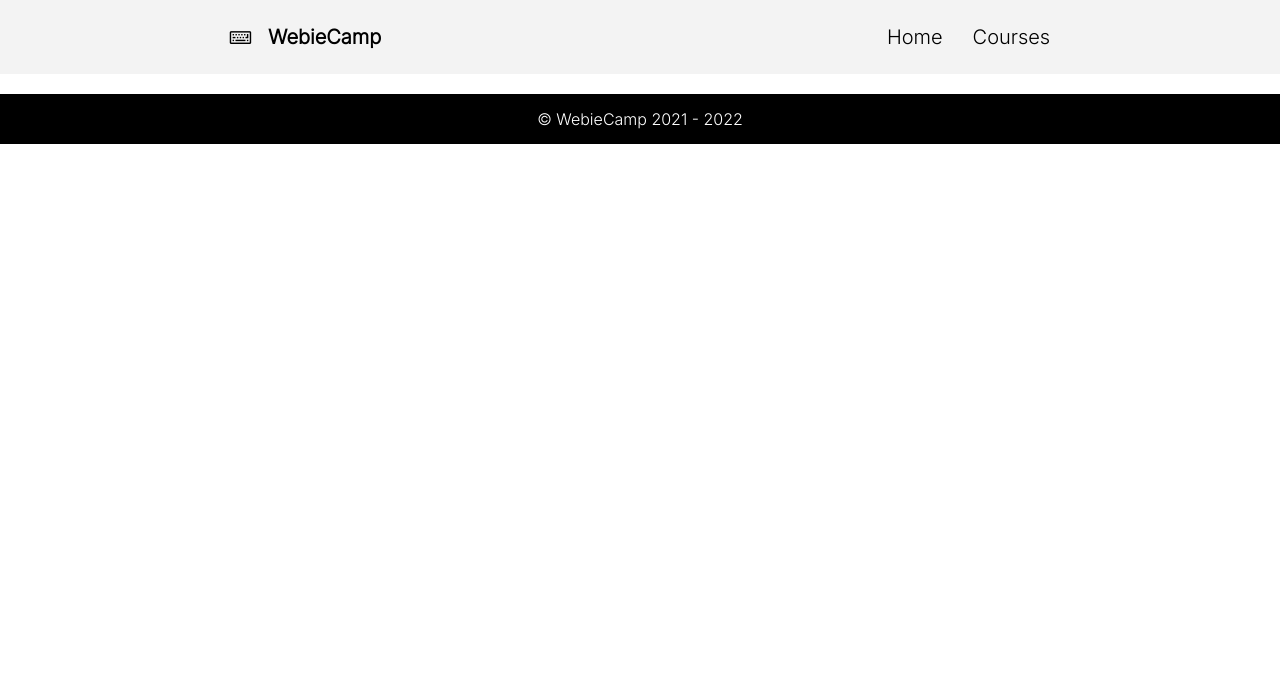
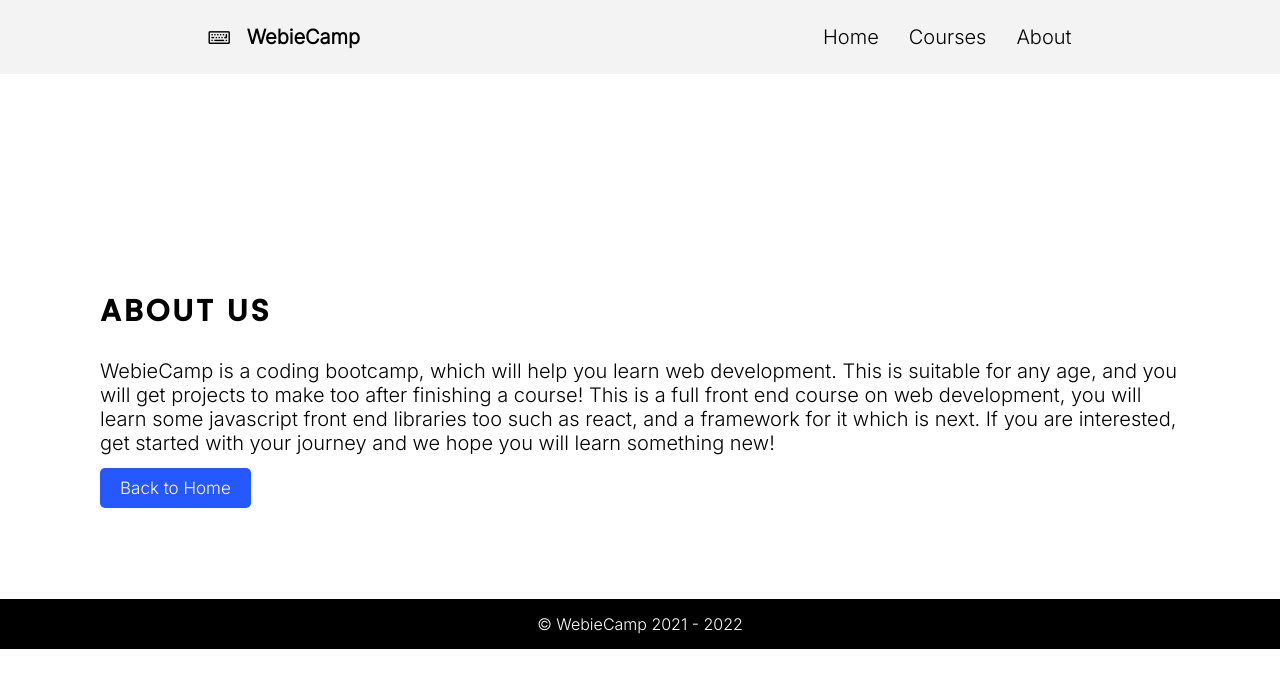
Before and after one commit to professional-procrastinator/Incog-Mark-V, a React (Create React App) app: page /about in a window 1280 px wide. Shown: the top 688 px of the page. Built offline with nearby package versions, Linux system fonts and the light colour scheme.

Commit message:
about page

```diff
--- a/src/About.css
+++ b/src/About.css
@@ -11,6 +11,22 @@
   color: white;
 }
 
+.aboutUsBig {
+  display: flex;
+  justify-content: space-between;
+  align-items: center;
+  padding: 100px;
+  margin-top: 70px;
+  text-align: left;
+  background: white;
+  color: black;
+}
+
+.big {
+  background: white !important;
+  color: black;
+}
+
 @media screen and (max-width: 750px) {
   .aboutUs {
     margin-top: 150px;
@@ -19,6 +35,10 @@
   }
   .aboutImage {
     width: 90% !important;
+  }
+  .aboutUsBig {
+    margin: 15px !important;
+    padding: 40px;
   }
 }
 
@@ -64,6 +84,21 @@
   background: rgb(224, 224, 139);
 }
 
+.aboutBack {
+  padding: 10px 20px;
+  background: rgb(37, 88, 255);
+  color: black;
+  font-size: 17px !important;
+  border-radius: 5px;
+  color: white;
+  transition: all 0.3s;
+  text-decoration: none;
+}
+
+.aboutBack:hover {
+  background: rgb(115, 148, 255);
+}
+
 .aboutDescr {
-  margin-bottom: 0px;
+  margin-bottom: 20px;
 }
--- /dev/null
+++ b/src/AboutMore.js
@@ -0,0 +1,15 @@
+import { Link } from 'react-router-dom'
+import './About.css'
+import React from 'react'
+
+export const AboutMore = () => {
+  return (
+    <div className='aboutUsBig'>
+      <div className='aboutText'>
+        <h2 className='aboutHeading'>ABOUT US</h2>
+        <p className='aboutDescr'>WebieCamp is a coding bootcamp, which will help you learn web development. This is suitable for any age, and you will get projects to make too after finishing a course! This is a full front end course on web development, you will learn some javascript front end libraries too such as react, and a framework for it which is next. If you are interested, get started with your journey and we hope you will learn something new! </p>
+        <Link className='aboutBack' to='/'>Back to Home</Link>
+      </div>
+    </div>
+  )
+}
--- a/src/App.js
+++ b/src/App.js
@@ -8,6 +8,7 @@ import CourseTopDiv from "./courses";
 import About from './About'
 import { WhatWillYouLearn } from './WhatWillYouLearn'
 import { Footer } from './Footer';
+import { AboutMore } from './AboutMore'
 
 import {
     BrowserRouter as Router,
@@ -34,6 +35,9 @@ function App() {
                     </Route>
                     <Route exact path="/course/">
                         <SingleCoursePage />
+                    </Route>
+                    <Route exact path='/about'>
+                        <AboutMore />
                     </Route>
                     <Route exact path='/'>
                         <>
--- a/src/Footer.js
+++ b/src/Footer.js
@@ -7,6 +7,7 @@ export const Footer = () => {
     textAlign: "center",
     color: "white",
     width: "100%",
+
   }
   return (
     <footer style={ footerStyles } className='footer'>
--- a/src/Header.js
+++ b/src/Header.js
@@ -18,6 +18,9 @@ export const Header = ( { title } ) => {
             <li className='navListItem'>
               <Link className='navLink' to='/courses'>Courses</Link>
             </li>
+            <li className='navListItem'>
+              <Link className='navLink' to='/about'>About</Link>
+            </li>
           </ul>
         </nav>
       </div>
```
